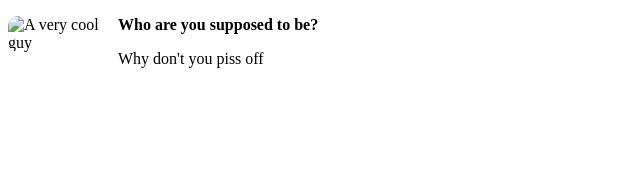
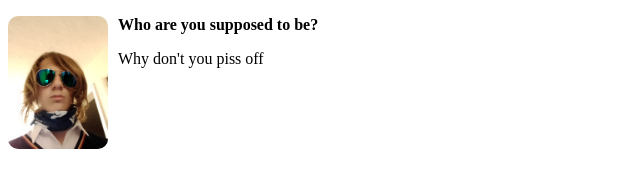
Before and after one commit to Sludderr/NathanHTML, a plain HTML site: page index.html in a window 1280 px wide. Shown: the whole page, without its empty margins (0-640 px from the left). Drawn offline with Linux system fonts and the light colour scheme.

Commit message:
Update index.html

```diff
--- a/index.html
+++ b/index.html
@@ -16,7 +16,7 @@
     </style>
   </head>
   <body>
-    <img src="images/Nathan.jpg" alt="A very cool guy" />
+    <img src="Nathan.jpg" alt="A very cool guy" />
     <p class="bruh">Who are you supposed to be?</p>
     <p>Why don't you piss off</p>
   </body>
```
